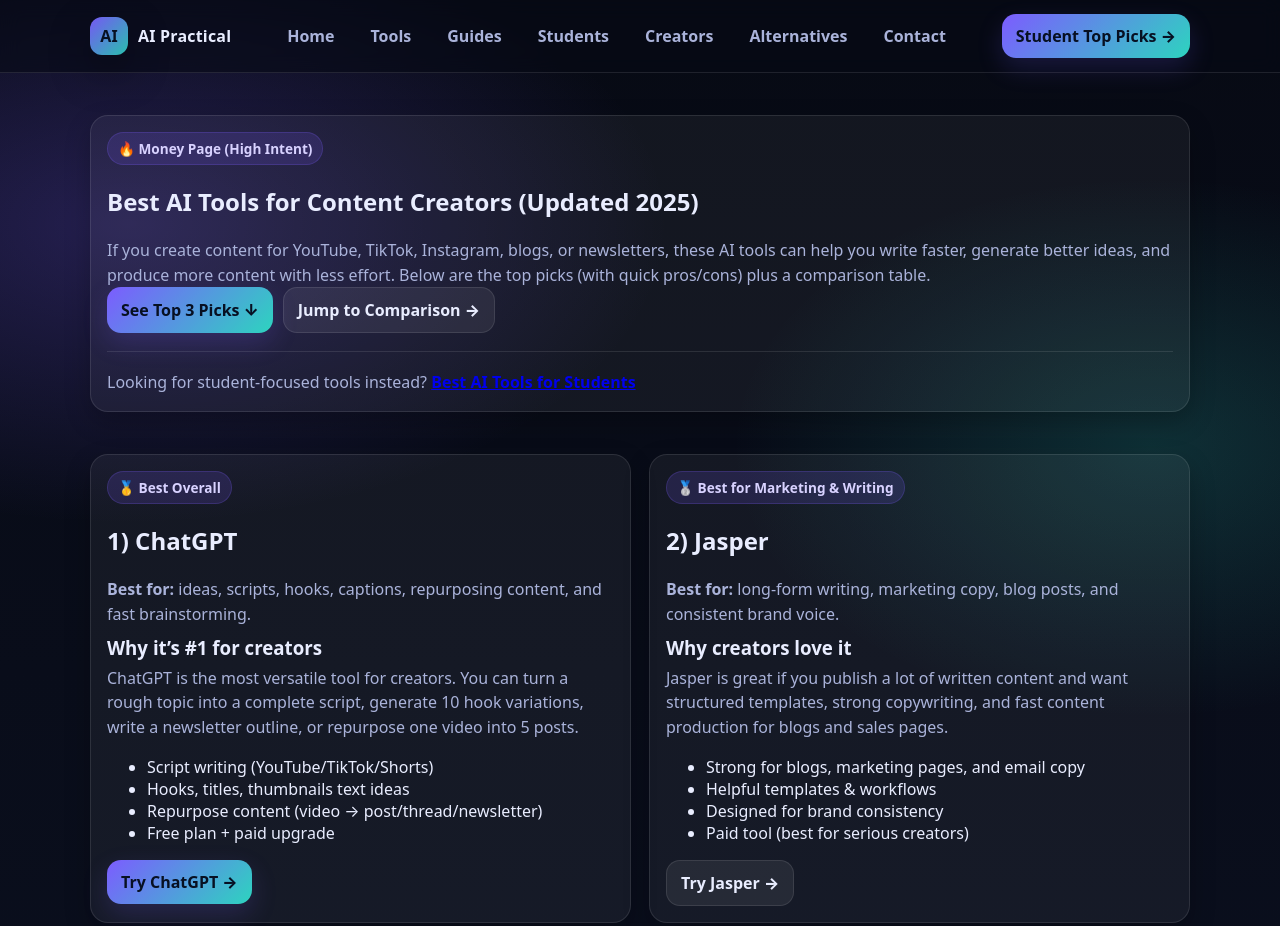
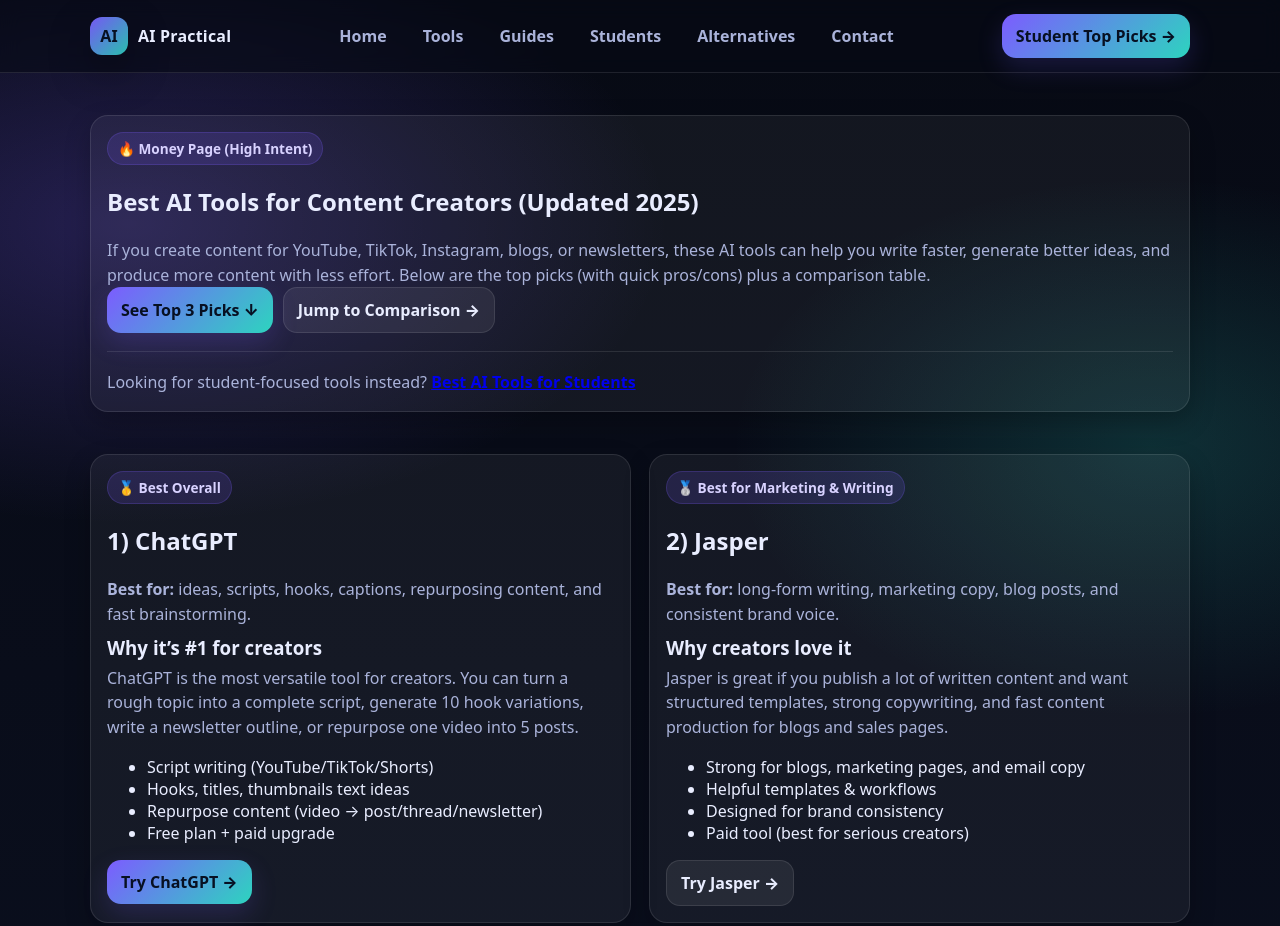
Before and after one commit to JayGL09/ai-site, a plain HTML site: page best-ai-tools-for-content-creators.html in a window 1280 px wide. Shown: the top 926 px of the page. Drawn offline with Linux system fonts and the light colour scheme.

Commit message:
Update best-ai-tools-for-content-creators.html

```diff
--- a/best-ai-tools-for-content-creators.html
+++ b/best-ai-tools-for-content-creators.html
@@ -34,7 +34,7 @@
         <a href="tools.html">Tools</a>
         <a href="guides.html">Guides</a>
         <a href="best-ai-tools-for-students.html">Students</a>
-            <a href="best-ai-tools-for-content-creators.html">Creators</a>
+
         <a href="chatgpt-alternatives.html">Alternatives</a>
         <a href="contact.html">Contact</a>
       </div>
```
